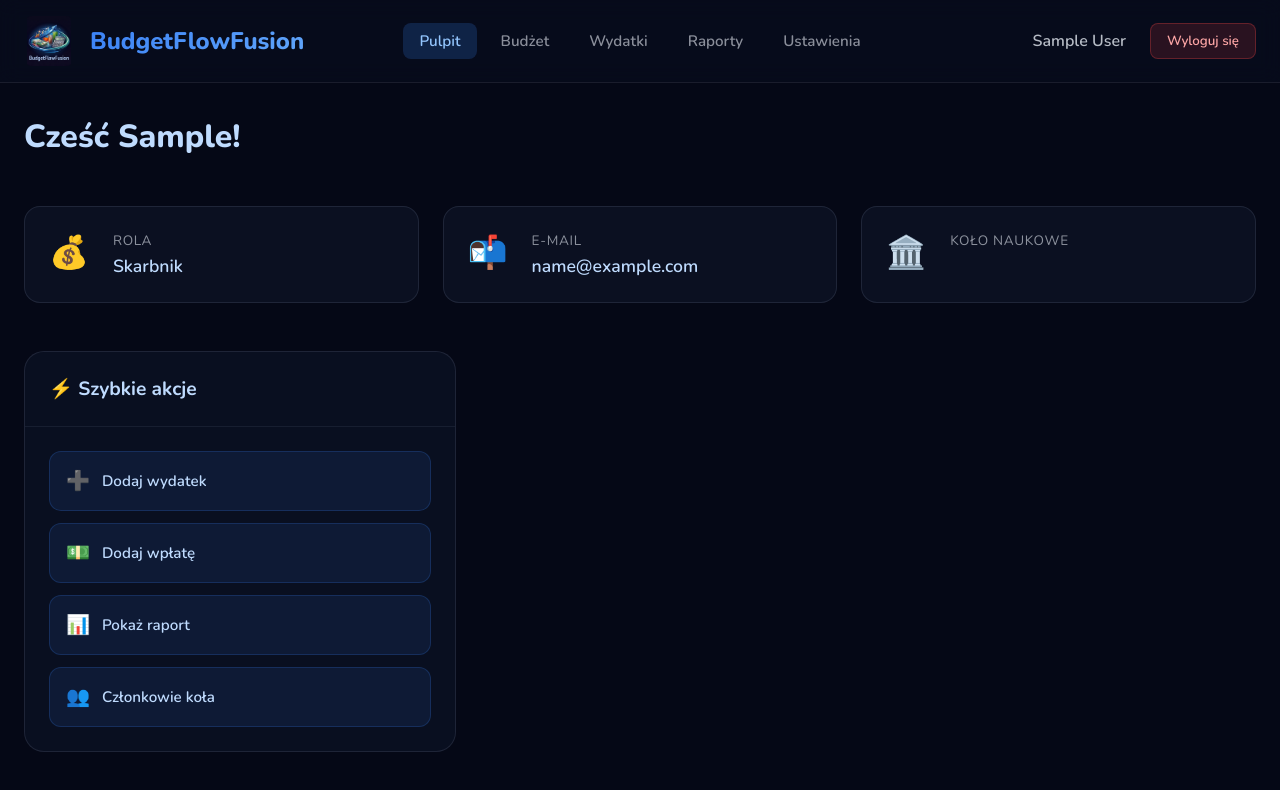
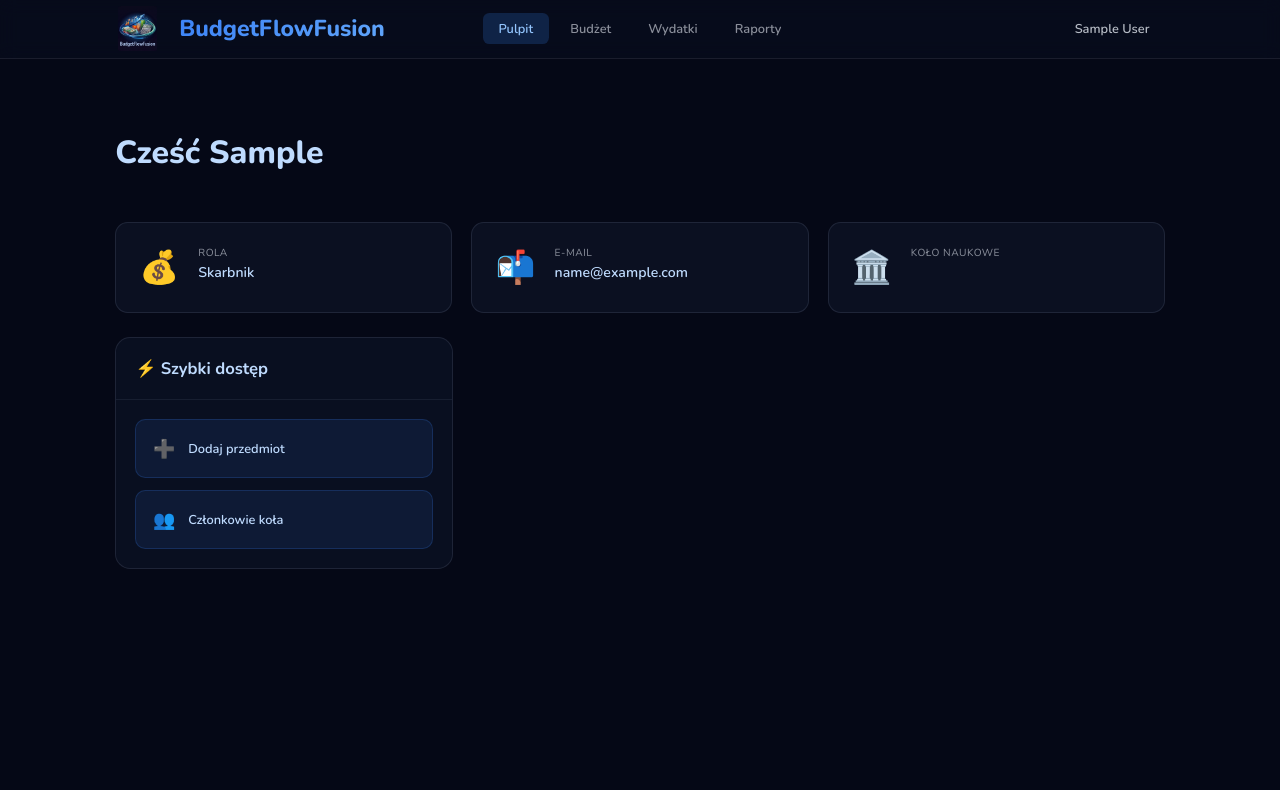
Before and after one commit to Kamil-Troszczynski/BudgetFlowFusion, a Vue app in the folder frontend/: page /home in a window 1280 px wide. Shown: the top 790 px of the page. Built offline with nearby package versions, Linux system fonts and the light colour scheme; sample sign-in values are in the browser's storage.

Commit message:
before frontend refactorisation

```diff
--- a/frontend/src/components/home_page/HomePage.vue
+++ b/frontend/src/components/home_page/HomePage.vue
@@ -1,6 +1,5 @@
 <template>
   <div class="dashboard">
-    <!-- Header -->
     <header class="dashboard__header">
       <div class="dashboard__container">
         <div class="dashboard__header-content">
@@ -9,79 +8,69 @@
             <h1 class="dashboard__title">BudgetFlowFusion</h1>
           </div>
           <nav class="dashboard__nav">
-            <button class="dashboard__nav-link active">Pulpit</button>
-            <button class="dashboard__nav-link">Budżet</button>
-            <button class="dashboard__nav-link">Wydatki</button>
-            <button class="dashboard__nav-link">Raporty</button>
-            <button class="dashboard__nav-link">Ustawienia</button>
+            <button
+              v-for="(link, index) in navLinks"
+              :key="index"
+              class="dashboard__nav-link"
+              :class="{ active: index === 0 }"
+            >
+              {{ link }}
+            </button>
           </nav>
           <div class="dashboard__user-section">
-            <span class="dashboard__user-name">{{ user.firstName }} {{ user.lastName }}</span>
-            <button class="dashboard__logout-btn" @click="handleLogout">Wyloguj się</button>
+            <div class="dashboard__user-menu">
+              <button
+                class="dashboard__user-name"
+                @click="showUserMenu = !showUserMenu"
+              >
+                {{ user.firstName }} {{ user.lastName }}
+              </button>
+              <div v-if="showUserMenu" class="dashboard__user-dropdown">
+                <button class="dashboard__dropdown-item"> Edytuj profil </button>
+                <button class="dashboard__dropdown-item" @click="handleLogout"> Wyloguj się </button>
+              </div>
+            </div>
           </div>
         </div>
       </div>
     </header>
 
-    <!-- Main Content -->
     <main class="dashboard__main">
       <div class="dashboard__container">
-        <!-- Welcome Section -->
         <section class="dashboard__welcome">
           <h2 class="dashboard__welcome-title">
-            Cześć {{ user.firstName }}!
+            Cześć {{ user.firstName }}
           </h2>
         </section>
 
-        <!-- User Info Cards -->
         <section class="dashboard__info-grid">
-          <div class="dashboard__info-card">
-            <div class="dashboard__card-icon">{{user.role === 'member' ? '🧩' : '💰'}}</div>
+          <div
+            v-for="info in userInfoCards"
+            :key="info.label"
+            class="dashboard__info-card"
+          >
+            <div class="dashboard__card-icon">{{ info.icon }}</div>
             <div class="dashboard__card-content">
-              <p class="dashboard__card-label">Rola</p>
-              <p class="dashboard__card-value">
-                {{ user.role === 'member' ? 'Członek koła naukowego' : 'Skarbnik' }}
-              </p>
-            </div>
-          </div>
-
-          <div class="dashboard__info-card">
-            <div class="dashboard__card-icon">📬</div>
-            <div class="dashboard__card-content">
-              <p class="dashboard__card-label">E-mail</p>
-              <p class="dashboard__card-value">{{ user.email }}</p>
-            </div>
-          </div>
-
-          <div class="dashboard__info-card">
-            <div class="dashboard__card-icon">🏛️</div>
-            <div class="dashboard__card-content">
-              <p class="dashboard__card-label">Koło naukowe</p>
-              <p class="dashboard__card-value">{{ user.circleName }}</p>
+              <p class="dashboard__card-label">{{ info.label }}</p>
+              <p class="dashboard__card-value">{{ info.value }}</p>
             </div>
           </div>
         </section>
 
-        <!-- Main Dashboard Grid -->
         <section class="dashboard__grid">
-          <!-- Budget Overview Card (Tylko dla skarbnika) -->
           <div v-if="user.role === 'treasurer'" class="dashboard__card budget-card">
             <div class="dashboard__card-header">
               <h3 class="dashboard__card-title">💰 Przegląd budżetu</h3>
               <span class="dashboard__card-badge">Miesiąc</span>
             </div>
             <div class="dashboard__card-body">
-              <div class="budget-stat">
-                <p class="budget-stat__label">Budżet dostępny</p>
-                <p class="budget-stat__value">5 000,00 PLN</p>
-              </div>
-              <div class="budget-stat">
-                <p class="budget-stat__label">Wydane</p>
-                <p class="budget-stat__value warning">1 234,56 PLN</p>
-              </div>
-              <div class="budget-stat">
-                <p class="budget-stat__label">Pozostało</p>
-                <p class="budget-stat__value success">3 765,44 PLN</p>
+              <div
+                v-for="stat in budgetStats"
+                :key="stat.label"
+                class="budget-stat"
+              >
+                <p class="budget-stat__label">{{ stat.label }}</p>
+                <p class="budget-stat__value" :class="stat.class">{{ stat.value }}</p>
               </div>
               <div class="budget-progress">
                 <div class="budget-progress__bar">
@@ -92,84 +81,56 @@
             </div>
           </div>
 
-          <!-- Recent Transactions Card (Tylko dla skarbnika) -->
           <div v-if="user.role === 'treasurer'" class="dashboard__card transactions-card">
             <div class="dashboard__card-header">
               <h3 class="dashboard__card-title">📋 Ostatnie transakcje</h3>
               <button class="dashboard__card-link">Wszystkie →</button>
             </div>
             <div class="dashboard__card-body">
-              <div class="transaction-item">
+              <div
+                v-for="transaction in recentTransactions"
+                :key="transaction.id"
+                class="transaction-item"
+              >
                 <div class="transaction-item__info">
-                  <p class="transaction-item__title">Zakup materiałów promocyjnych</p>
-                  <p class="transaction-item__date">Dzisiaj</p>
+                  <p class="transaction-item__title">{{ transaction.title }}</p>
+                  <p class="transaction-item__date">{{ transaction.date }}</p>
                 </div>
-                <p class="transaction-item__amount">-450,00 PLN</p>
-              </div>
-              <div class="transaction-item">
-                <div class="transaction-item__info">
-                  <p class="transaction-item__title">Wpłata członkowska</p>
-                  <p class="transaction-item__date">Wczoraj</p>
-                </div>
-                <p class="transaction-item__amount success-text">+200,00 PLN</p>
-              </div>
-              <div class="transaction-item">
-                <div class="transaction-item__info">
-                  <p class="transaction-item__title">Koszty wynajęcia sali</p>
-                  <p class="transaction-item__date">3 dni temu</p>
-                </div>
-                <p class="transaction-item__amount">-784,56 PLN</p>
+                <p class="transaction-item__amount" :class="transaction.amountClass">
+                  {{ transaction.amount }}
+                </p>
               </div>
               <button class="dashboard__btn-secondary">+ Nowa transakcja</button>
             </div>
           </div>
-
-          <!-- Quick Actions Card -->
           <div class="dashboard__card actions-card">
             <div class="dashboard__card-header">
-              <h3 class="dashboard__card-title">⚡ Szybkie akcje</h3>
+              <h3 class="dashboard__card-title">⚡ Szybki dostęp</h3>
             </div>
             <div class="dashboard__card-body">
-              <button class="dashboard__quick-action">
-                <span class="dashboard__quick-action-icon">➕</span>
-                <span class="dashboard__quick-action-text">Dodaj wydatek</span>
-              </button>
-              <button class="dashboard__quick-action">
-                <span class="dashboard__quick-action-icon">💵</span>
-                <span class="dashboard__quick-action-text">Dodaj wpłatę</span>
-              </button>
-              <button class="dashboard__quick-action">
-                <span class="dashboard__quick-action-icon">📊</span>
-                <span class="dashboard__quick-action-text">Pokaż raport</span>
-              </button>
-              <button class="dashboard__quick-action">
-                <span class="dashboard__quick-action-icon">👥</span>
-                <span class="dashboard__quick-action-text">Członkowie koła</span>
+              <button
+                v-for="action in quickActions"
+                :key="action.id"
+                class="dashboard__quick-action"
+              >
+                <span class="dashboard__quick-action-icon">{{ action.icon }}</span>
+                <span class="dashboard__quick-action-text">{{ action.label }}</span>
               </button>
             </div>
           </div>
 
-          <!-- Statistics Card (Tylko dla skarbnika) -->
           <div v-if="user.role === 'treasurer'" class="dashboard__card stats-card">
             <div class="dashboard__card-header">
               <h3 class="dashboard__card-title">📈 Statystyki</h3>
             </div>
             <div class="dashboard__card-body">
-              <div class="stat-row">
-                <p class="stat-row__label">Transakcje ten miesiąc</p>
-                <p class="stat-row__value">12</p>
-              </div>
-              <div class="stat-row">
-                <p class="stat-row__label">Średnia transakcji</p>
-                <p class="stat-row__value">102,88 PLN</p>
-              </div>
-              <div class="stat-row">
-                <p class="stat-row__label">Największy wydatek</p>
-                <p class="stat-row__value">784,56 PLN</p>
-              </div>
-              <div class="stat-row">
-                <p class="stat-row__label">Liczba członków</p>
-                <p class="stat-row__value">8</p>
+              <div
+                v-for="stat in statistics"
+                :key="stat.label"
+                class="stat-row"
+              >
+                <p class="stat-row__label">{{ stat.label }}</p>
+                <p class="stat-row__value">{{ stat.value }}</p>
               </div>
             </div>
           </div>
@@ -180,11 +141,80 @@
 </template>
 
 <script setup>
+import { computed, ref } from 'vue'
 import { useAuth } from '@/composables/useAuth'
 import { useRouter } from 'vue-router'
 
 const router = useRouter()
 const { user, logout } = useAuth()
+const showUserMenu = ref(false)
+
+const navLinks = computed(() => {
+  if (user.value?.role === 'member') {
+    return ['Pulpit', 'Dodane przedmioty']
+  }
+  return ['Pulpit', 'Budżet', 'Wydatki', 'Raporty']
+})
+
+const userInfoCards = computed(() => [
+  {
+    icon: user.value?.role === 'member' ? '🧩' : '💰',
+    label: 'Rola',
+    value: user.value?.role === 'member' ? 'Członek koła naukowego' : 'Skarbnik'
+  },
+  {
+    icon: '📬',
+    label: 'E-mail',
+    value: user.value?.email || ''
+  },
+  {
+    icon: '🏛️',
+    label: 'Koło naukowe',
+    value: user.value?.circleName || ''
+  }
+])
+
+const budgetStats = [
+  { label: 'Budżet dostępny', value: '5 000,00 PLN', class: '' },
+  { label: 'Wydane', value: '1 234,56 PLN', class: 'warning' },
+  { label: 'Pozostało', value: '3 765,44 PLN', class: 'success' }
+]
+
+const recentTransactions = [
+  {
+    id: 1,
+    title: 'Zakup materiałów promocyjnych',
+    date: 'Dzisiaj',
+    amount: '-450,00 PLN',
+    amountClass: ''
+  },
+  {
+    id: 2,
+    title: 'Wpłata członkowska',
+    date: 'Wczoraj',
+    amount: '+200,00 PLN',
+    amountClass: 'success-text'
+  },
+  {
+    id: 3,
+    title: 'Koszty wynajęcia sali',
+    date: '3 dni temu',
+    amount: '-784,56 PLN',
+    amountClass: ''
+  }
+]
+
+const quickActions = [
+  { id: 1, icon: '➕', label: 'Dodaj przedmiot' },
+  { id: 2, icon: '👥', label: 'Członkowie koła' }
+]
+
+const statistics = [
+  { label: 'Transakcje ten miesiąc', value: '12' },
+  { label: 'Średnia transakcji', value: '102,88 PLN' },
+  { label: 'Największy wydatek', value: '784,56 PLN' },
+  { label: 'Liczba członków', value: '8' }
+]
 
 const handleLogout = () => {
   logout()
@@ -209,44 +239,43 @@ const handleLogout = () => {
 }
 
 .dashboard__container {
-  max-width: 1400px;
+  max-width: 85vw;
   margin: 0 auto;
-  padding: 0 1.5rem;
+  padding: 0 1.5vw;
 }
 
-/* Header */
 .dashboard__header {
   background: rgba(9, 14, 32, 0.5);
-  border-bottom: 1px solid rgba(255, 255, 255, 0.08);
-  backdrop-filter: blur(10px);
+  border-bottom: 0.08vw solid rgba(255, 255, 255, 0.08);
+  backdrop-filter: blur(0.7vw);
   position: sticky;
   top: 0;
   z-index: 100;
-  padding: 1rem 0;
+  padding: 0.8vh 0;
 }
 
 .dashboard__header-content {
   display: grid;
   grid-template-columns: 1fr auto 1fr;
   align-items: center;
-  gap: 3rem;
+  gap: 2vw;
 }
 
 .dashboard__logo-section {
   display: flex;
   align-items: center;
-  gap: 1rem;
+  gap: 1.5vw;
 }
 
 .dashboard__logo {
-  width: 50px;
-  height: 50px;
-  border-radius: 0.5rem;
+  width: 3.5vw;
+  height: 3.5vw;
+  border-radius: 0.5vw;
   object-fit: contain;
 }
 
 .dashboard__title {
-  font-size: 1.5rem;
+  font-size: 1.8vw;
   font-weight: 800;
   background: linear-gradient(135deg, #3b82f6, #60a5fa);
   -webkit-background-clip: text;
@@ -256,7 +285,7 @@ const handleLogout = () => {
 
 .dashboard__nav {
   display: flex;
-  gap: 0.5rem;
+  gap: 0.5vw;
   justify-content: center;
 }
 
@@ -264,11 +293,11 @@ const handleLogout = () => {
   background: none;
   border: none;
   color: rgba(226, 232, 240, 0.6);
-  font-size: 0.95rem;
+  font-size: 1vw;
   font-weight: 600;
-  padding: 0.5rem 1rem;
+  padding: 0.5vw 1.2vw;
   cursor: pointer;
-  border-radius: 0.5rem;
+  border-radius: 0.5vw;
   transition: all 0.2s ease;
   font-family: 'Nunito', system-ui, sans-serif;
 }
@@ -286,22 +315,75 @@ const handleLogout = () => {
 .dashboard__user-section {
   display: flex;
   align-items: center;
-  gap: 1.5rem;
+  gap: 2vw;
   justify-self: end;
 }
 
+.dashboard__user-menu {
+  position: relative;
+  margin-left: 6vw;
+}
+
 .dashboard__user-name {
+  background: none;
+  border: none;
   font-weight: 600;
+  font-size: 1vw;
   color: rgba(226, 232, 240, 0.8);
+  cursor: pointer;
+  padding: 0.6vw 1.2vw;
+  border-radius: 0.5vw;
+  transition: all 0.2s ease;
+  font-family: 'Nunito', system-ui, sans-serif;
+}
+
+.dashboard__user-name:hover {
+  color: rgba(226, 232, 240, 0.9);
+  background: rgba(59, 130, 246, 0.1);
+}
+
+.dashboard__user-dropdown {
+  position: absolute;
+  top: 100%;
+  right: 0;
+  background: rgba(15, 23, 42, 0.95);
+  border: 0.08vw solid rgba(255, 255, 255, 0.1);
+  border-radius: 0.5vw;
+  min-width: 12vw;
+  margin-top: 0.8vw;
+  backdrop-filter: blur(0.7vw);
+  z-index: 1000;
+  overflow: hidden;
+}
+
+.dashboard__dropdown-item {
+  display: block;
+  width: 100%;
+  padding: 0.8vw 1.2vw;
+  background: none;
+  border: none;
+  color: rgba(226, 232, 240, 0.8);
+  font-size: 0.95vw;
+  font-weight: 500;
+  text-align: left;
+  cursor: pointer;
+  transition: all 0.2s ease;
+  font-family: 'Nunito', system-ui, sans-serif;
+}
+
+.dashboard__dropdown-item:hover {
+  background: rgba(59, 130, 246, 0.2);
+  color: rgba(226, 232, 240, 1);
 }
 
 .dashboard__logout-btn {
   background: rgba(239, 68, 68, 0.15);
-  border: 1px solid rgba(239, 68, 68, 0.3);
+  border: 0.08vw solid rgba(239, 68, 68, 0.3);
   color: #fca5a5;
-  padding: 0.5rem 1rem;
-  border-radius: 0.5rem;
+  padding: 0.6vw 1.5vw;
+  border-radius: 0.5vw;
   font-weight: 600;
+  font-size: 0.95vw;
   cursor: pointer;
   transition: all 0.2s ease;
   font-family: 'Nunito', system-ui, sans-serif;
@@ -312,25 +394,20 @@ const handleLogout = () => {
   border-color: rgba(239, 68, 68, 0.5);
 }
 
-/* Main Content */
 .dashboard__main {
-  padding: 2rem 0;
+  padding: 6vh 0 2vh 0;
 }
 
 .dashboard__welcome {
-  margin-bottom: 3rem;
+  margin-bottom: 1vh;
+  margin-top: 3vh;
 }
 
 .dashboard__welcome-title {
-  font-size: 2rem;
+  font-size: 2.5vw;
   font-weight: 800;
-  margin-bottom: 0.5rem;
+  margin-bottom: 6vh;
   color: #bfdbfe;
-}
-
-.dashboard__welcome-subtitle {
-  font-size: 1.1rem;
-  color: rgba(226, 232, 240, 0.7);
 }
 
 .highlight {
@@ -338,21 +415,20 @@ const handleLogout = () => {
   font-weight: 700;
 }
 
-/* Info Grid */
 .dashboard__info-grid {
   display: grid;
-  grid-template-columns: repeat(auto-fit, minmax(250px, 1fr));
-  gap: 1.5rem;
-  margin-bottom: 3rem;
+  grid-template-columns: repeat(auto-fit, minmax(18vw, 1fr));
+  gap: 1.5vw;
+  margin-bottom: 3vh;
 }
 
 .dashboard__info-card {
   display: flex;
-  gap: 1.5rem;
-  padding: 1.5rem;
+  gap: 1.5vw;
+  padding: 1.8vw;
   background: rgba(15, 23, 42, 0.6);
-  border: 1px solid rgba(148, 163, 184, 0.15);
-  border-radius: 1rem;
+  border: 0.08vw solid rgba(148, 163, 184, 0.15);
+  border-radius: 1vw;
   transition: all 0.3s ease;
 }
 
@@ -362,7 +438,7 @@ const handleLogout = () => {
 }
 
 .dashboard__card-icon {
-  font-size: 2rem;
+  font-size: 2.5vw;
 }
 
 .dashboard__card-content {
@@ -370,35 +446,34 @@ const handleLogout = () => {
 }
 
 .dashboard__card-label {
-  font-size: 0.85rem;
+  font-size: 0.8vw;
   color: rgba(226, 232, 240, 0.6);
   text-transform: uppercase;
   letter-spacing: 0.05em;
-  margin-bottom: 0.25rem;
+  margin-bottom: 0.4vh;
 }
 
 .dashboard__card-value {
-  font-size: 1.1rem;
+  font-size: 1.1vw;
   font-weight: 600;
   color: #bfdbfe;
 }
 
-/* Main Grid */
 .dashboard__grid {
   display: grid;
-  grid-template-columns: repeat(auto-fit, minmax(350px, 1fr));
-  gap: 2rem;
-  margin-bottom: 3rem;
+  grid-template-columns: repeat(auto-fit, minmax(25vw, 1fr));
+  gap: 2vw;
+  margin-bottom: 3vh;
 }
 
 .dashboard__grid .actions-card:only-child {
-  max-width: 27rem;
+  max-width: 26.4vw;
 }
 
 .dashboard__card {
   background: rgba(15, 23, 42, 0.5);
-  border: 1px solid rgba(148, 163, 184, 0.15);
-  border-radius: 1.25rem;
+  border: 0.08vw solid rgba(148, 163, 184, 0.15);
+  border-radius: 1.2vw;
   overflow: hidden;
   transition: all 0.3s ease;
 }
@@ -412,12 +487,12 @@ const handleLogout = () => {
   display: flex;
   justify-content: space-between;
   align-items: center;
-  padding: 1.5rem;
-  border-bottom: 1px solid rgba(148, 163, 184, 0.1);
+  padding: 1.5vw;
+  border-bottom: 0.08vw solid rgba(148, 163, 184, 0.1);
 }
 
 .dashboard__card-title {
-  font-size: 1.2rem;
+  font-size: 1.3vw;
   font-weight: 700;
   color: #bfdbfe;
 }
@@ -425,9 +500,9 @@ const handleLogout = () => {
 .dashboard__card-badge {
   background: rgba(59, 130, 246, 0.2);
   color: #93c5fd;
-  padding: 0.35rem 0.75rem;
-  border-radius: 0.4rem;
-  font-size: 0.75rem;
+  padding: 0.4vw 0.8vw;
+  border-radius: 0.4vw;
+  font-size: 0.7vw;
   font-weight: 600;
   text-transform: uppercase;
 }
@@ -437,6 +512,7 @@ const handleLogout = () => {
   border: none;
   color: #93c5fd;
   font-weight: 600;
+  font-size: 0.95vw;
   cursor: pointer;
   transition: color 0.2s ease;
   font-family: 'Nunito', system-ui, sans-serif;
@@ -447,16 +523,15 @@ const handleLogout = () => {
 }
 
 .dashboard__card-body {
-  padding: 1.5rem;
+  padding: 1.5vw;
 }
 
-/* Budget Card */
 .budget-stat {
   display: flex;
   justify-content: space-between;
   align-items: center;
-  padding: 1rem 0;
-  border-bottom: 1px solid rgba(148, 163, 184, 0.1);
+  padding: 1.2vw 0;
+  border-bottom: 0.08vw solid rgba(148, 163, 184, 0.1);
 }
 
 .budget-stat:last-of-type {
@@ -465,11 +540,11 @@ const handleLogout = () => {
 
 .budget-stat__label {
   color: rgba(226, 232, 240, 0.7);
-  font-size: 0.95rem;
+  font-size: 1vw;
 }
 
 .budget-stat__value {
-  font-size: 1.5rem;
+  font-size: 1.6vw;
   font-weight: 700;
   color: #bfdbfe;
 }
@@ -483,37 +558,36 @@ const handleLogout = () => {
 }
 
 .budget-progress {
-  margin-top: 1.5rem;
+  margin-top: 1.5vw;
 }
 
 .budget-progress__bar {
   width: 100%;
-  height: 8px;
+  height: 0.6vh;
   background: rgba(148, 163, 184, 0.2);
-  border-radius: 9999px;
+  border-radius: 9999vw;
   overflow: hidden;
-  margin-bottom: 0.5rem;
+  margin-bottom: 0.5vh;
 }
 
 .budget-progress__fill {
   height: 100%;
   background: linear-gradient(90deg, #fbbf24, #f59e0b);
-  border-radius: 9999px;
+  border-radius: 9999vw;
   transition: width 0.3s ease;
 }
 
 .budget-progress__text {
-  font-size: 0.85rem;
+  font-size: 0.9vw;
   color: rgba(226, 232, 240, 0.6);
 }
 
-/* Transactions Card */
 .transaction-item {
   display: flex;
   justify-content: space-between;
   align-items: center;
-  padding: 1rem 0;
-  border-bottom: 1px solid rgba(148, 163, 184, 0.1);
+  padding: 1.2vw 0;
+  border-bottom: 0.08vw solid rgba(148, 163, 184, 0.1);
 }
 
 .transaction-item:last-of-type {
@@ -526,35 +600,36 @@ const handleLogout = () => {
 
 .transaction-item__title {
   font-weight: 600;
+  font-size: 1vw;
   color: #bfdbfe;
-  margin-bottom: 0.25rem;
+  margin-bottom: 0.3vh;
 }
 
 .transaction-item__date {
-  font-size: 0.85rem;
+  font-size: 0.85vw;
   color: rgba(226, 232, 240, 0.6);
 }
 
 .transaction-item__amount {
   font-weight: 700;
   color: #fca5a5;
-  font-size: 1.1rem;
+  font-size: 1.1vw;
 }
 
 .transaction-item__amount.success-text {
   color: #86efac;
 }
 
-/* Buttons */
 .dashboard__btn-secondary {
   width: 100%;
-  margin-top: 1rem;
-  padding: 0.75rem;
+  margin-top: 1.2vw;
+  padding: 1vw;
   background: rgba(59, 130, 246, 0.15);
-  border: 1px solid rgba(59, 130, 246, 0.3);
+  border: 0.08vw solid rgba(59, 130, 246, 0.3);
   color: #93c5fd;
-  border-radius: 0.75rem;
+  border-radius: 0.8vw;
   font-weight: 600;
+  font-size: 0.95vw;
   cursor: pointer;
   transition: all 0.2s ease;
   font-family: 'Nunito', system-ui, sans-serif;
@@ -565,22 +640,22 @@ const handleLogout = () => {
   border-color: rgba(59, 130, 246, 0.5);
 }
 
-/* Quick Actions */
 .dashboard__quick-action {
   display: flex;
   align-items: center;
-  gap: 0.75rem;
+  gap: 1vw;
   width: 100%;
-  padding: 1rem;
+  padding: 1.3vw;
   background: rgba(59, 130, 246, 0.1);
-  border: 1px solid rgba(59, 130, 246, 0.2);
+  border: 0.08vw solid rgba(59, 130, 246, 0.2);
   color: #bfdbfe;
-  border-radius: 0.75rem;
+  border-radius: 0.8vw;
   font-weight: 600;
+  font-size: 1vw;
   cursor: pointer;
   transition: all 0.2s ease;
   font-family: 'Nunito', system-ui, sans-serif;
-  margin-bottom: 0.75rem;
+  margin-bottom: 0.9vw;
 }
 
 .dashboard__quick-action:last-child {
@@ -593,20 +668,19 @@ const handleLogout = () => {
 }
 
 .dashboard__quick-action-icon {
-  font-size: 1.2rem;
+  font-size: 1.4vw;
 }
 
 .dashboard__quick-action-text {
-  font-size: 0.95rem;
+  font-size: 1vw;
 }
 
-/* Stats Card */
 .stat-row {
   display: flex;
   justify-content: space-between;
   align-items: center;
-  padding: 1rem 0;
-  border-bottom: 1px solid rgba(148, 163, 184, 0.1);
+  padding: 1.2vw 0;
+  border-bottom: 0.08vw solid rgba(148, 163, 184, 0.1);
 }
 
 .stat-row:last-child {
@@ -615,19 +689,19 @@ const handleLogout = () => {
 
 .stat-row__label {
   color: rgba(226, 232, 240, 0.7);
+  font-size: 1vw;
 }
 
 .stat-row__value {
-  font-size: 1.3rem;
+  font-size: 1.4vw;
   font-weight: 700;
   color: #bfdbfe;
 }
 
-/* Responsive */
 @media (max-width: 1024px) {
   .dashboard__header-content {
     grid-template-columns: 1fr;
-    gap: 1rem;
+    gap: 1.5vw;
   }
 
   .dashboard__nav {
@@ -648,50 +722,46 @@ const handleLogout = () => {
 
 @media (max-width: 640px) {
   .dashboard__container {
-    padding: 0 1rem;
+    padding: 0 1.5vw;
   }
 
   .dashboard__header {
-    padding: 0.75rem 0;
+    padding: 0.6vh 0;
   }
 
   .dashboard__header-content {
-    gap: 1rem;
+    gap: 1vw;
   }
 
   .dashboard__title {
-    font-size: 1.2rem;
+    font-size: 1.8vw;
   }
 
   .dashboard__nav {
     overflow-x: auto;
-    gap: 0.25rem;
+    gap: 0.3vw;
   }
 
   .dashboard__nav-link {
-    font-size: 0.85rem;
-    padding: 0.4rem 0.8rem;
+    font-size: 0.8vw;
+    padding: 0.4vw 0.8vw;
     white-space: nowrap;
   }
 
   .dashboard__welcome-title {
-    font-size: 1.5rem;
-  }
-
-  .dashboard__welcome-subtitle {
-    font-size: 0.95rem;
+    font-size: 2vw;
   }
 
   .dashboard__info-grid {
     grid-template-columns: 1fr;
-    gap: 1rem;
-    margin-bottom: 2rem;
+    gap: 1vw;
+    margin-bottom: 2vh;
   }
 
   .dashboard__card-header {
     flex-direction: column;
     align-items: flex-start;
-    gap: 1rem;
+    gap: 1vw;
   }
 
   .dashboard__user-name {
```
Also changed, not shown: frontend/src/components/auth/SignIn.vue (+33 -30 lines), frontend/src/components/auth/SignUp.vue (+42 -41 lines), 1 other file (tests, documents, lock files or other folders).
